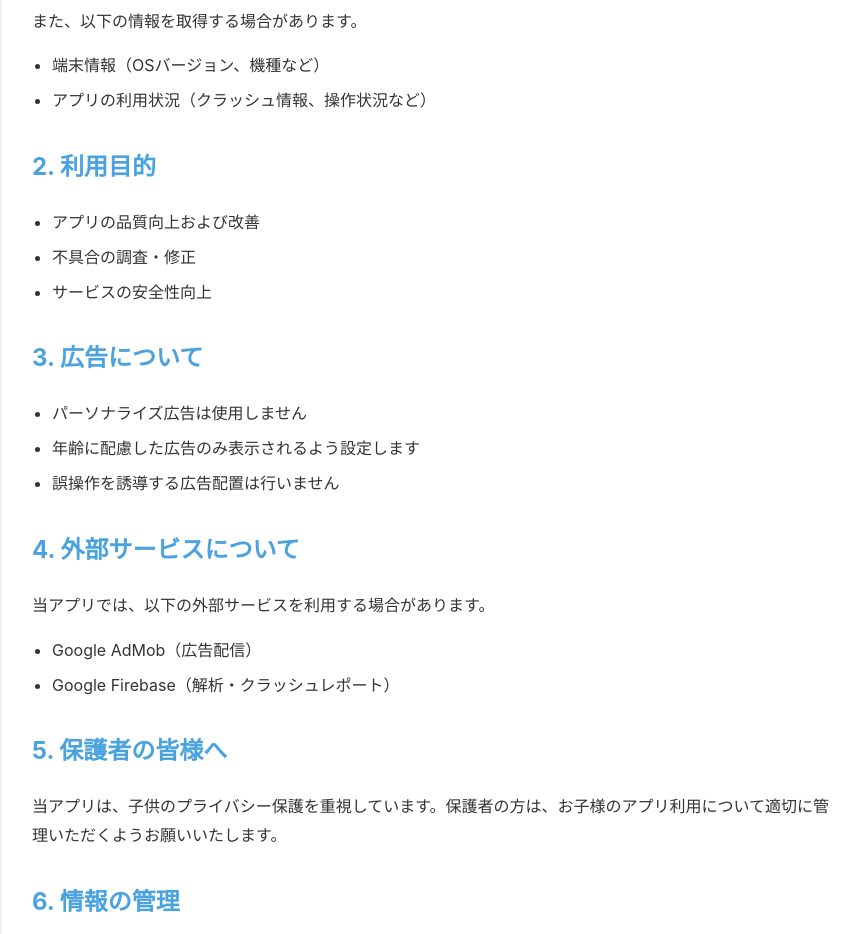
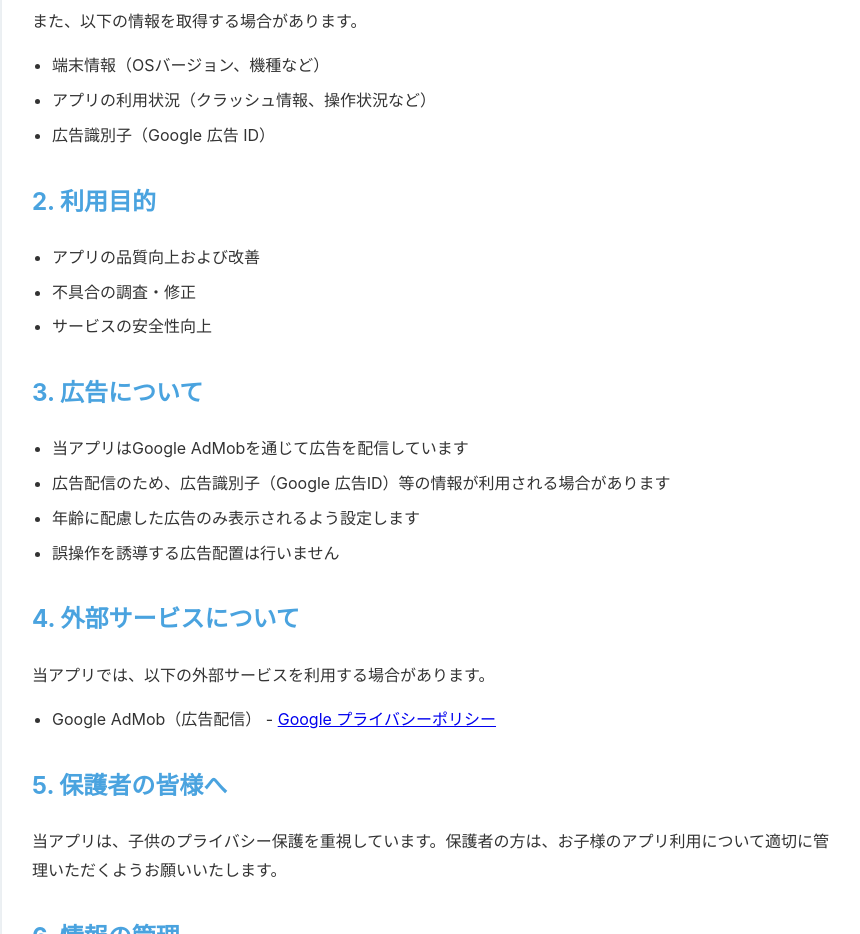
Before and after one commit to ripploop/privacy-policy, a plain HTML site: page index.html in a window 1280 px wide. Shown: the part 352-1286 px from the top of the page, without its empty margins (208-1068 px from the left). Drawn offline with Linux system fonts and the light colour scheme.

Commit message:
Update index.html

```diff
--- a/index.html
+++ b/index.html
@@ -63,6 +63,7 @@
     <ul>
       <li>端末情報（OSバージョン、機種など）</li>
       <li>アプリの利用状況（クラッシュ情報、操作状況など）</li>
+      <li>広告識別子（Google 広告 ID）</li>
     </ul>
 
     <h2>2. 利用目的</h2>
@@ -74,7 +75,8 @@
 
     <h2>3. 広告について</h2>
     <ul>
-      <li>パーソナライズ広告は使用しません</li>
+      <li>当アプリはGoogle AdMobを通じて広告を配信しています</li>
+      <li>広告配信のため、広告識別子（Google 広告ID）等の情報が利用される場合があります</li>
       <li>年齢に配慮した広告のみ表示されるよう設定します</li>
       <li>誤操作を誘導する広告配置は行いません</li>
     </ul>
@@ -82,8 +84,9 @@
     <h2>4. 外部サービスについて</h2>
     <p>当アプリでは、以下の外部サービスを利用する場合があります。</p>
     <ul>
-      <li>Google AdMob（広告配信）</li>
-      <li>Google Firebase（解析・クラッシュレポート）</li>
+      <li>Google AdMob（広告配信）
+        - <a href="https://policies.google.com/privacy" target="_blank">Google プライバシーポリシー</a>
+      </li>
     </ul>
 
     <h2>5. 保護者の皆様へ</h2>
```
